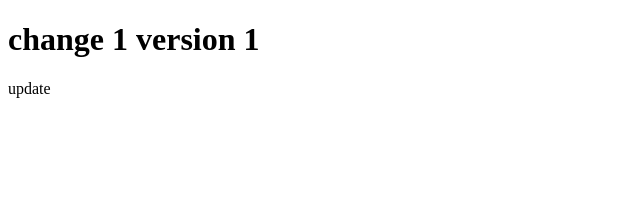
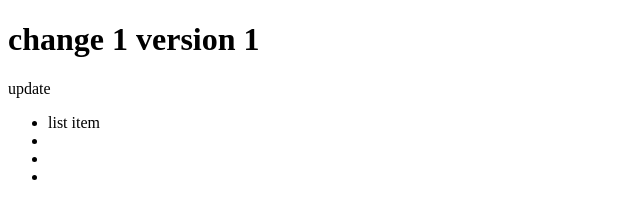
Before and after one commit to fireowen/git-tutorial, a plain HTML site: page index.html in a window 1280 px wide. Shown: the full height of the page, 0-640 px from the left. Drawn offline with Linux system fonts and the light colour scheme.

Commit message:
added list items

```diff
--- a/index.html
+++ b/index.html
@@ -8,5 +8,11 @@
 <body>
   <h1>change 1 version 1 </h1>
   <p>update</p>
+  <ul>
+    <li>list item</li>
+    <li></li>
+    <li></li>
+    <li></li>
+  </ul>
 </body>
 </html>
```
